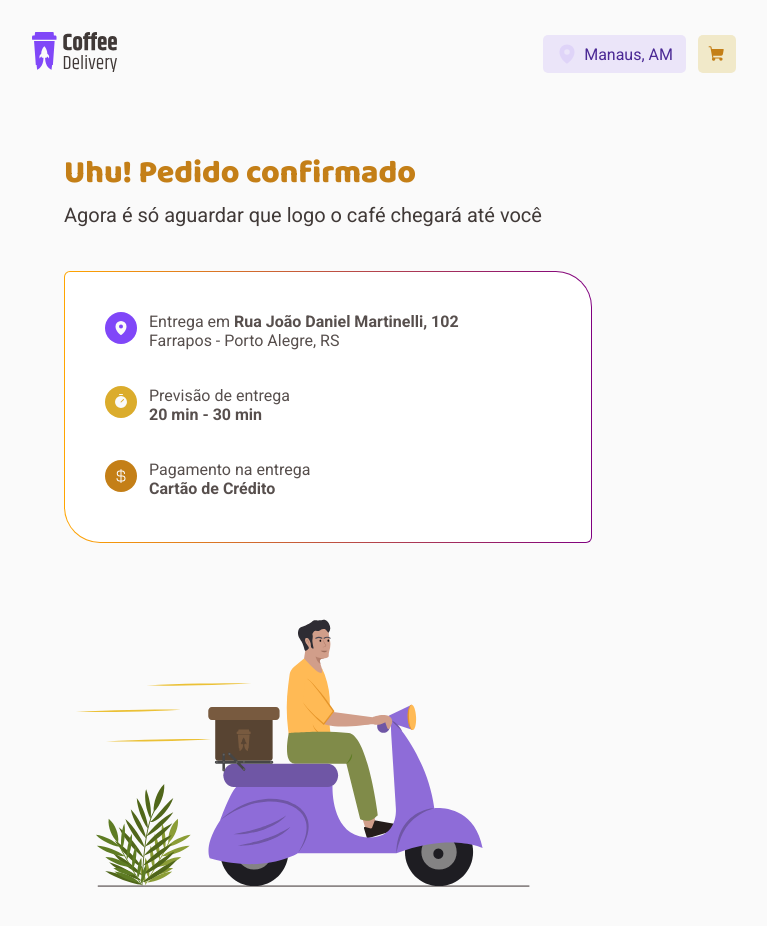
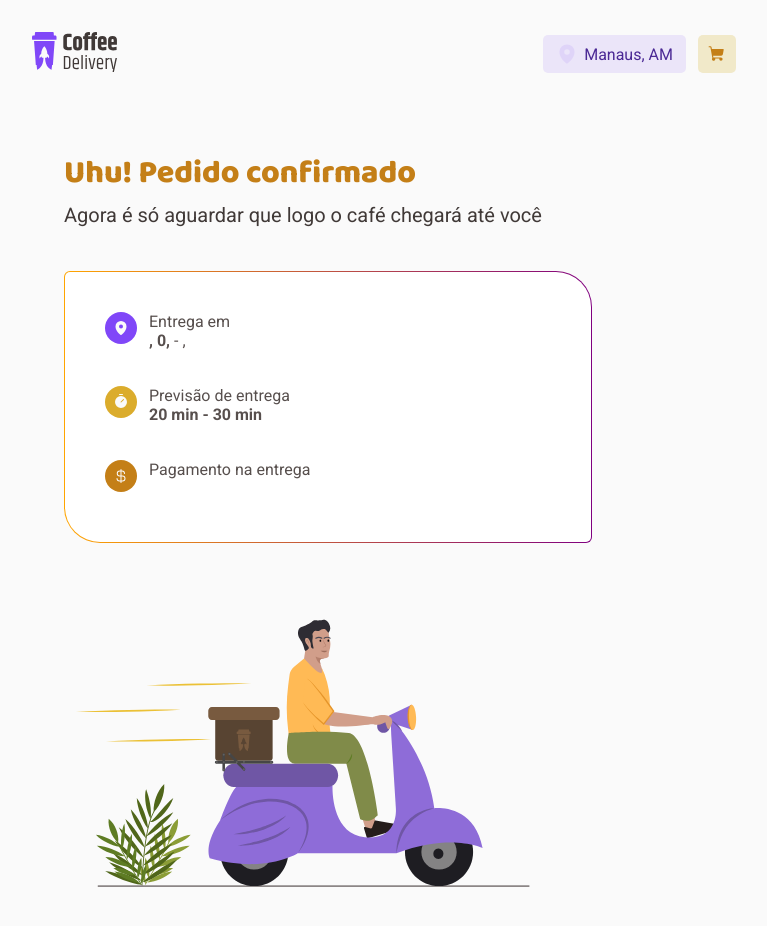
Before and after one commit to brenokf/Coffee-Delivery, a React (Vite) app: page /success in a window 1280 px wide. Shown: the top 926 px of the page, without its empty margins (256-1023 px from the left). Built offline with nearby package versions, Linux system fonts and the light colour scheme.

Commit message:
instace order information in lan page

```diff
--- a/src/pages/Success/OrderInfo/index.tsx
+++ b/src/pages/Success/OrderInfo/index.tsx
@@ -8,7 +8,15 @@ import {
   Payment,
   Time,
 } from './styles'
+import { MarketContext } from '../../../contexts/Marketcontext'
+import { useContext } from 'react'
+
 export function OrderInfo() {
+  const { userInformation } = useContext(MarketContext)
+  const { streetName, houseNumber, neighborhood, cityName, uf, payType } =
+    userInformation
+
+  console.log({ depois: userInformation })
   return (
     <OrderInfoContainer>
       <h1>Uhu! Pedido confirmado</h1>
@@ -23,8 +31,11 @@ export function OrderInfo() {
               </div>
 
               <span>
-                Entrega em <strong>Rua João Daniel Martinelli, 102</strong>{' '}
-                Farrapos - Porto Alegre, RS
+                Entrega em <br />
+                <strong>
+                  {streetName}, {houseNumber},
+                </strong>
+                {neighborhood} - {cityName}, {uf}
               </span>
             </Local>
             <Time itemColor="Yellow">
@@ -32,7 +43,7 @@ export function OrderInfo() {
                 <Timer size={16} weight="fill" />
               </div>
               <span>
-                Previsão de entrega <strong>20 min - 30 min</strong>
+                Previsão de entrega <strong>20 min - 30 min </strong>
               </span>
             </Time>
             <Payment itemColor="Brand">
@@ -40,7 +51,7 @@ export function OrderInfo() {
                 <CurrencyDollar size={16} weight="fill" />
               </div>
               <span>
-                Pagamento na entrega <strong>Cartão de Crédito</strong>
+                Pagamento na entrega <strong>{payType}</strong>
               </span>
             </Payment>
           </OrderInfoPersonalInformation>
```
